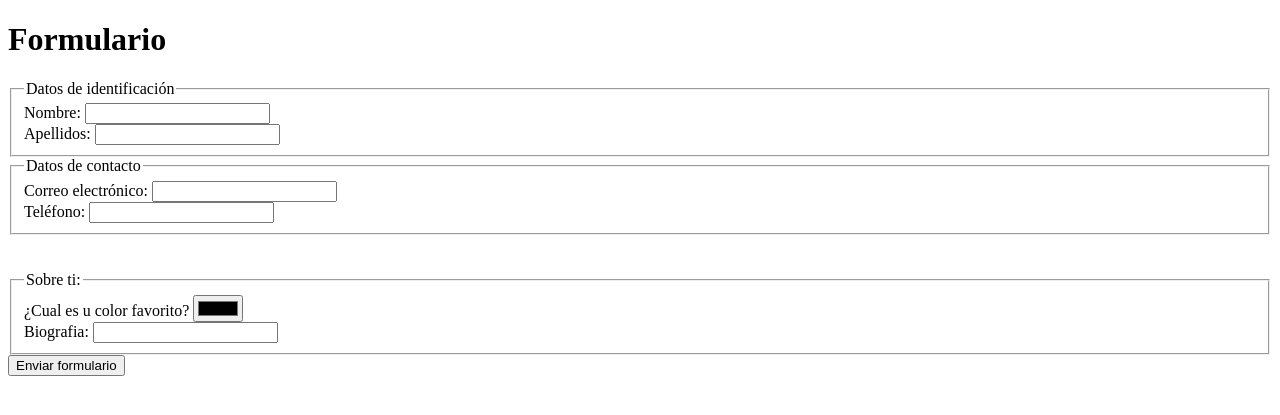
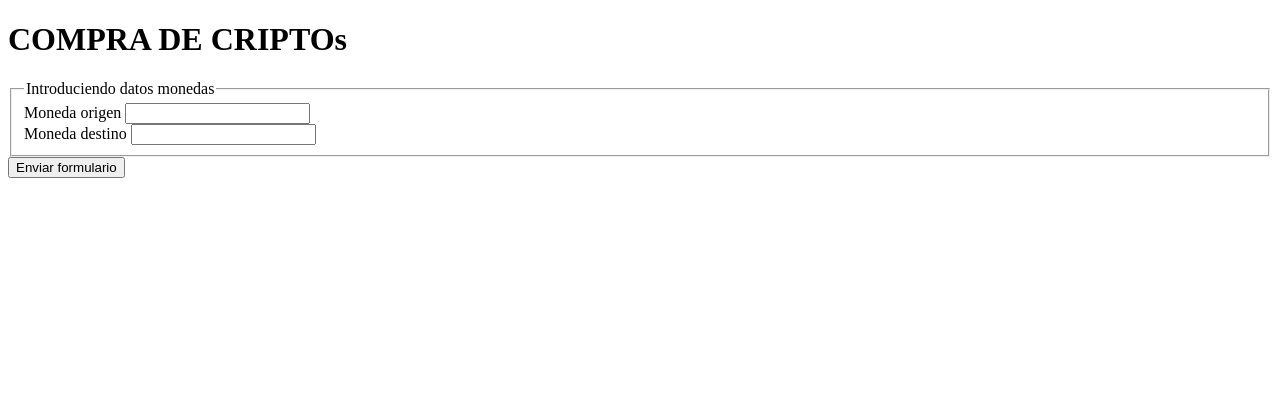
Before and after one commit to Matias2388/flask, a Flask app: page /compra in a window 1280 px wide. Shown: the top 415 px of the page. Run offline with Flask 2, Linux system fonts and the light colour scheme.

Commit message:
creando formulario

```diff
--- a/Criptocambio/templates/index.html
+++ b/Criptocambio/templates/index.html
@@ -4,50 +4,19 @@
     <meta charset="UTF-8">
     <meta http-equiv="X-UA-Compatible" content="IE=edge">
     <meta name="viewport" content="width=device-width, initial-scale=1.0">
-    <title>Formulario</title>
+    <title>COMPRA DE CRIPTOs</title>
 </head>
 <body>
-    <h1>Formulario</h1>
+    <h1>COMPRA DE CRIPTOs</h1>
 
     <form action="/nuevo.html" method="get">
         <fieldset>
-            <legend>Datos de identificación</legend>
-            <label for="nombre">
-                Nombre:
-            </label>
-            <input type="text" id="nombre" name="nombre">
+            <legend>Introduciendo datos monedas</legend>
+            <label>Moneda origen</label>
+            <input type="text">
             <br>
-            <label for="apellidos">
-                Apellidos:
-            </label>
-            <input type="text" id="apellidos" name="apellidos">
-        </fieldset>
-        <fieldset>
-            <legend>Datos de contacto</legend>
-            <label for="email">
-                Correo electrónico:
-            </label>
-            <input type="email" name="email" id="email">
-            <br>
-            <label for="telefono">
-                Teléfono:
-            </label>
-            <input type="tel" name="telefono" id="telefono">
-        </fieldset>
-
-        <br><br>
-
-        <fieldset>
-            <legend>Sobre ti:</legend>
-            <label for="color">
-                ¿Cual es u color favorito?
-            </label>
-            <input type="color" name="color" id="color">
-            <br>
-            <label for="bio"
-                >Biografia:
-            </label>
-            <input type="text" name="bio" id="bio">
+            <label>Moneda destino</label>
+            <input type="text">
         </fieldset>
         <input type="submit" value="Enviar formulario">
     </form>
--- a/Criptocambio/views.py
+++ b/Criptocambio/views.py
@@ -1,15 +1,16 @@
-from operator import index
+
 from flask import render_template
 from . import app
+
 
 @app.route('/')
 def home():
     """
     Muestra la lista/tabla de movimientos cargados.
     """
-    return "Tabla de Movimientos"
+    return "Tabla con movimientos"
 
-@app.route('/compra')
+@app.route('/compra',methods=['GET', 'POST'])
 def compra():
     return render_template ("index.html")
 
```
